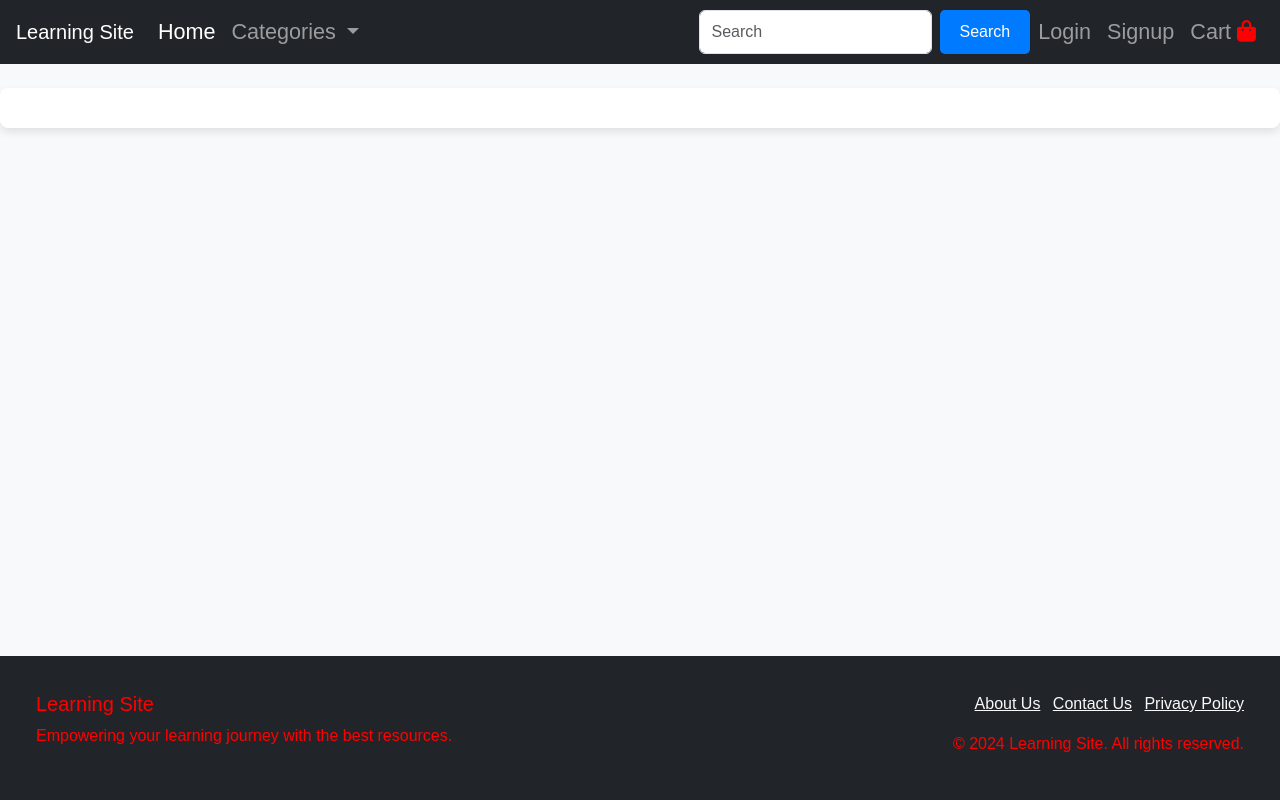
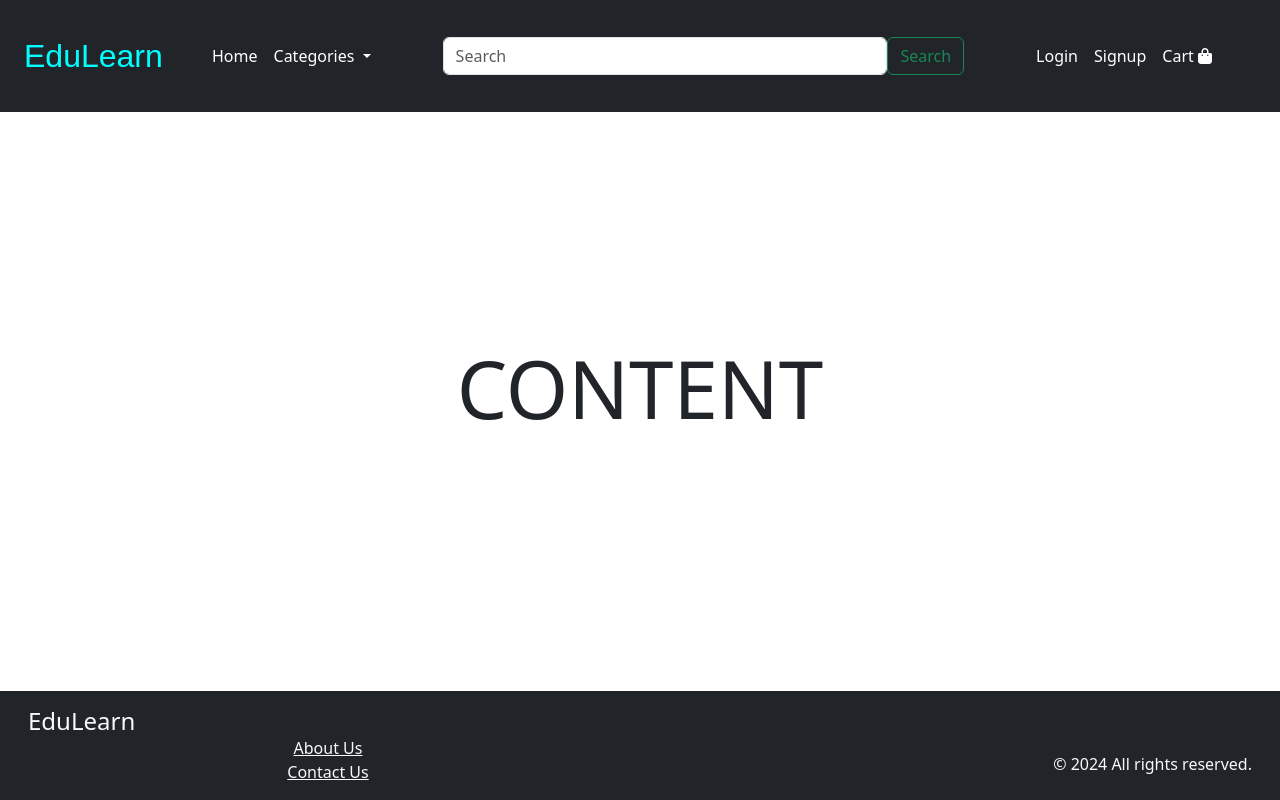
Before and after one commit to MudaSir-Latif/SE, a Django app: page /main/ in a window 1280 px wide. Run offline with Django 5.2, Linux system fonts and the light colour scheme.

Commit message:
layout changes

```diff
--- a/Learning_Site/static/style.css
+++ b/Learning_Site/static/style.css
@@ -1,232 +1,50 @@
-/* Base page */
-
-* {
-  color:red
-}
-.name{
-    color: aqua;
-    max-width: 20%;
-    min-width: 15%;
-    font-family: 'Montserrat', sans-serif;
-    font-weight: 400;
-    font-size: 2rem;
+.name {
+  color: aqua;
+  max-width: 20%;
+  min-width: 15%;
+  font-family: 'Montserrat', sans-serif;
+  font-weight: 400;
+  font-size: 1rem;
 }
 
-.container{
-    max-width: 100% !important;
-
-}
-
-.nav-item a {
-    font-size: 1.35rem;
-}
-
-body {
-    display: flex;
-    flex-direction: column;
-    min-height: 100vh;
-    margin: 0;
-  }
-
-  /* Main content wrapper to take up available space */
-  .content-wrapper {
-    flex: 1;
-  }
-
-  /* Footer styling */
-  .footer {
-    background-color: #343a40;
-    color: #ffffff;
-    padding: 1rem;
-  }
-
-  .video-size {
-    max-height: 250px;  /* Adjust the height as needed */
-    object-fit: contain;
-    width: 100%;  /* Ensures the video maintains its aspect ratio */
+.container {
+  max-width: 100% !important;
 }
 
 
-/* General Layout Styles */
-.container {
-  max-width: 800px;
-  margin: 0 auto;
-  padding: 20px;
+body {
+  overflow-x: hidden;
+  margin: 0;
 }
 
-/* Form Title Styles */
-h2 {
-  font-size: 2rem;
-  font-weight: 600;
-  margin-bottom: 20px;
-  color: #333;
+header,
+footer {
+  width: 100%;
 }
 
-/* Field Label Styles */
-label {
-  font-weight: bold;
-  color: #555;
-  display: block;
-  margin-bottom: 8px;
-}
-
-/* Input Fields Styling */
-input[type="text"],
-input[type="email"],
-input[type="date"],
-select {
-  width: 100%;
-  padding: 10px;
-  margin-bottom: 15px;
-  border: 1px solid #ccc;
-  border-radius: 5px;
-  font-size: 1rem;
-  background-color: #f9f9f9;
-}
-
-/* Make the 'readonly' field have a different background */
-input[readonly] {
-  background-color: #e9ecef;
-}
-
-/* Submit Button Styling */
-button[type="submit"] {
-  background-color: #007bff;
-  color: white;
-  font-size: 1rem;
-  padding: 10px 20px;
-  border: none;
-  border-radius: 5px;
-  cursor: pointer;
-  transition: background-color 0.3s ease;
-}
-
-/* Hover effect on the submit button */
-button[type="submit"]:hover {
-  background-color: #0056b3;
-}
-
-/* Success Message Styles */
-.subscription-success {
-  color: #28a745;
-  font-size: 1.2rem;
-  font-weight: 600;
-  margin-top: 20px;
-}
-
-/* Error/Validation Styles */
-.form-error {
-  color: #dc3545;
-  font-size: 1rem;
-  margin-top: 10px;
-}
-
-
-
-/* main page */
-
-
-/* General Styling */
-body {
-  font-family: 'Arial', sans-serif;
-  background-color: #f8f9fa;
-  margin: 0;
-  padding: 0;
-}
-
-/* Main container */
-main.container {
-  max-width: 1200px;
-  margin: auto;
-  background: #fff;
-  padding: 20px;
-  border-radius: 8px;
-  box-shadow: 0 4px 8px rgba(0, 0, 0, 0.1);
-}
-
-/* Header */
-h1 {
-  font-size: 2rem;
-  font-weight: bold;
-  color: #343a40;
-}
-
-/* Course Cards */
-.card {
-  border: none;
-  border-radius: 10px;
-  box-shadow: 0 4px 6px rgba(0, 0, 0, 0.1);
-  transition: transform 0.2s ease-in-out, box-shadow 0.2s ease-in-out;
-}
-
-.card:hover {
-  transform: translateY(-5px);
-  box-shadow: 0 8px 16px rgba(0, 0, 0, 0.2);
-}
-
-.card-body {
+main {
+  display: flex;
+  justify-content: center;
+  align-items: center;
+  height: 70vh;
+  text-align: center;
   padding: 15px;
 }
 
-.card-title {
-  font-size: 1.25rem;
-  font-weight: bold;
-  color: #007bff;
-  margin-bottom: 10px;
+h1 {
+  font-size: 5rem;
 }
 
-.card-text {
-  font-size: 0.9rem;
-  color: #6c757d;
+footer {
+  position: relative; /* Adjust footer positioning */
+  padding: 1rem;
 }
 
-/* Video Display */
-video {
-  border-radius: 8px;
-  margin-top: 10px;
+.links {
+  text-align: center;
 }
 
-/* Buttons */
-.btn {
-  font-size: 0.9rem;
-  padding: 8px 12px;
-  border-radius: 5px;
-  transition: background-color 0.2s ease-in-out, color 0.2s ease-in-out;
+.navbar {
+  max-width: 100%;
+  overflow: hidden;
 }
-
-.btn-primary {
-  background-color: #007bff;
-  color: white;
-  border: none;
-}
-
-.btn-primary:hover {
-  background-color: #0056b3;
-}
-
-.btn-warning {
-  background-color: #ffc107;
-  color: #212529;
-  border: none;
-}
-
-.btn-warning:hover {
-  background-color: #e0a800;
-}
-
-/* Card Footer */
-.card-footer {
-  background-color: #f8f9fa;
-  font-size: 0.85rem;
-  color: #6c757d;
-  padding: 10px 15px;
-  border-top: 1px solid #dee2e6;
-  border-radius: 0 0 10px 10px;
-}
-
-/* Empty State Message */
-p.text-center {
-  font-size: 1rem;
-  color: #6c757d;
-  margin-top: 20px;
-}
--- a/Learning_Site/template/layout.html
+++ b/Learning_Site/template/layout.html
@@ -5,99 +5,95 @@
   <meta charset="UTF-8">
   <meta name="viewport" content="width=device-width, initial-scale=1.0">
   <meta http-equiv="X-UA-Compatible" content="ie=edge">
-  <title>{% block title %}Learning Site{% endblock %}</title>
-
-  <!-- Font Awesome for icons -->
+  <title>Document Title</title>
+  <!-- Font Awesome CDN -->
   <link rel="stylesheet" href="https://cdnjs.cloudflare.com/ajax/libs/font-awesome/6.0.0-beta3/css/all.min.css">
-
-  <!-- Bootstrap CSS -->
+  <!-- Link to Bootstrap CSS and Javascript-->
   <link href="https://cdn.jsdelivr.net/npm/bootstrap@5.3.3/dist/css/bootstrap.min.css" rel="stylesheet"
-        integrity="sha384-QWTKZyjpPEjISv5WaRU9OFeRpok6YctnYmDr5pNlyT2bRjXh0JMhjY6hW+ALEwIH"
-        crossorigin="anonymous">
-
-  <!-- Custom CSS -->
-  <link rel="stylesheet" href="{% static 'style.css' %}">
-
-  <!-- Bootstrap JavaScript -->
+    integrity="sha384-QWTKZyjpPEjISv5WaRU9OFeRpok6YctnYmDr5pNlyT2bRjXh0JMhjY6hW+ALEwIH" crossorigin="anonymous">
   <script src="https://cdn.jsdelivr.net/npm/bootstrap@5.3.3/dist/js/bootstrap.bundle.min.js"
     integrity="sha384-YvpcrYf0tY3lHB60NNkmXc5s9fDVZLESaAA55NDzOxhy9GkcIdslK1eN7N6jIeHz"
     crossorigin="anonymous"></script>
+  <link rel="stylesheet" href="{% static 'style.css' %}"> <!-- Link to an external CSS file -->
 </head>
 <body>
-  <!-- Header -->
+
   <header>
-    <nav class="navbar navbar-expand-lg navbar-dark bg-dark px-3">
-      <a class="navbar-brand" href="#">Learning Site</a>
-      <button class="navbar-toggler" type="button" data-bs-toggle="collapse" data-bs-target="#navbarNav"
-              aria-controls="navbarNav" aria-expanded="false" aria-label="Toggle navigation">
-        <span class="navbar-toggler-icon"></span>
-      </button>
-      <div class="collapse navbar-collapse" id="navbarNav">
+    <nav class="navbar text-light navbar-expand-lg navbar-dark py-3 bg-dark">
+      <div class="name fs-2 ps-4 pt-3">
+        <p>EduLearn</p>
+      </div>
+      <div class="container-fluid">
+        <div class="collapse navbar-collapse" id="navbarSupportedContent">
           <ul class="navbar-nav me-auto">
             <li class="nav-item">
-            <a class="nav-link active" href="{% url 'home' %}">Home</a>
+              <a class="nav-link active" aria-current="page" href="#">Home</a>
             </li>
-          <li class="nav-item dropdown">
-            <a class="nav-link dropdown-toggle" href="#" role="button" data-bs-toggle="dropdown"
+            <li class="nav-item active dropdown">
+              <a class="nav-link active dropdown-toggle" href="#" role="button" data-bs-toggle="dropdown"
                 aria-expanded="false">
                 Categories
               </a>
               <ul class="dropdown-menu">
-              <li><a class="dropdown-item" href="{% url 'filter_courses' %}">Courses</a></li>
-              <li><a class="dropdown-item" href="{% url 'filter_courses' %}?type=paid">Paid Courses</a></li>
-              <li><a class="dropdown-item" href="{% url 'filter_courses' %}?type=unpaid">Unpaid Courses</a></li>
-
+                <li><a class="dropdown-item " href="#">Action</a></li>
                 <li><hr class="dropdown-divider"></li>
                 <li><a class="dropdown-item" href="#">Another action</a></li>
+                <li><hr class="dropdown-divider"></li>
+                <li><a class="dropdown-item" href="#">Something else here</a></li>
               </ul>
             </li>
           </ul>
-        <form class="d-flex" role="search">
-          <input class="form-control me-2" type="search" placeholder="Search" aria-label="Search">
+          <form class="d-flex justify-content-center flex-grow-1 mx-3 px-5" role="search">
+            <input class="form-control" type="search" placeholder="Search" aria-label="Search">
             <button class="btn btn-outline-success" type="submit">Search</button>
           </form>
-        <ul class="navbar-nav">
-          <li class="nav-item"><a class="nav-link" href="#">Login</a></li>
-          <li class="nav-item"><a class="nav-link" href="#">Signup</a></li>
-          <li class="nav-item"><a class="nav-link" href="#">Cart <i class="fas fa-shopping-bag"></i></a></li>
+
+          <ul class="navbar-nav me-5">
+            <li class="nav-item">
+              <a class="nav-link active" aria-current="page" href="#">Login</a>
+            </li>
+            <li class="nav-item">
+              <a class="nav-link active" aria-current="page" href="#">Signup</a>
+            </li>
+            <li class="nav-item">
+              <a class="nav-link active" href="#">Cart <i class="fas fa-shopping-bag"></i></a>
+            </li>
           </ul>
+        </div>
       </div>
     </nav>
   </header>
 
-  <!-- Main Content -->
-  <main class="container mt-4">
   {% block content %}
+  <main>
+    <h1>CONTENT</h1>
+  </main>
   {% endblock %}
 
-    {% block subscribe_form %}
-    {% endblock %}
+  <footer class="footer bg-dark text-light  fixed-bottom">
+    <div class="container">
+      <!-- First Row: Site Name -->
+      <div class="row">
+        <div class="col">
+          <h4 class="mb-0">EduLearn</h4>
+        </div>
+      </div>
 
-    {% block course_type %}
-    {% endblock %}
-
-    {% block body %}
-    {% endblock %}
-  </main>
-
-  <!-- Footer -->
-  <footer class="footer bg-dark text-light py-3 mt-5">
-    <div class="container">
+      <!-- Second Row: Links and Copyright -->
       <div class="row">
-        <div class="col-md-6">
-          <h5>Learning Site</h5>
-          <p>Empowering your learning journey with the best resources.</p>
+        <div class="col">
+          <div class="row links">
+            <a href="#" class="text-light me-4">About Us</a>
+            <a href="#" class="text-light">Contact Us</a>
           </div>
-        <div class="col-md-6 text-end">
-          <ul class="list-inline">
-            <li class="list-inline-item"><a href="#" class="text-light">About Us</a></li>
-            <li class="list-inline-item"><a href="#" class="text-light">Contact Us</a></li>
-            <li class="list-inline-item"><a href="#" class="text-light">Privacy Policy</a></li>
-          </ul>
-          <p class="mb-0">&copy; 2024 Learning Site. All rights reserved.</p>
+        </div>
+        <div class="col text-end">
+          <p></p>
+          <p class="mb-0">&copy; 2024 All rights reserved.</p>
         </div>
       </div>
     </div>
   </footer>
+
 </body>
 </html>
```
Lines whose indentation alone changed are shown as unchanged.
